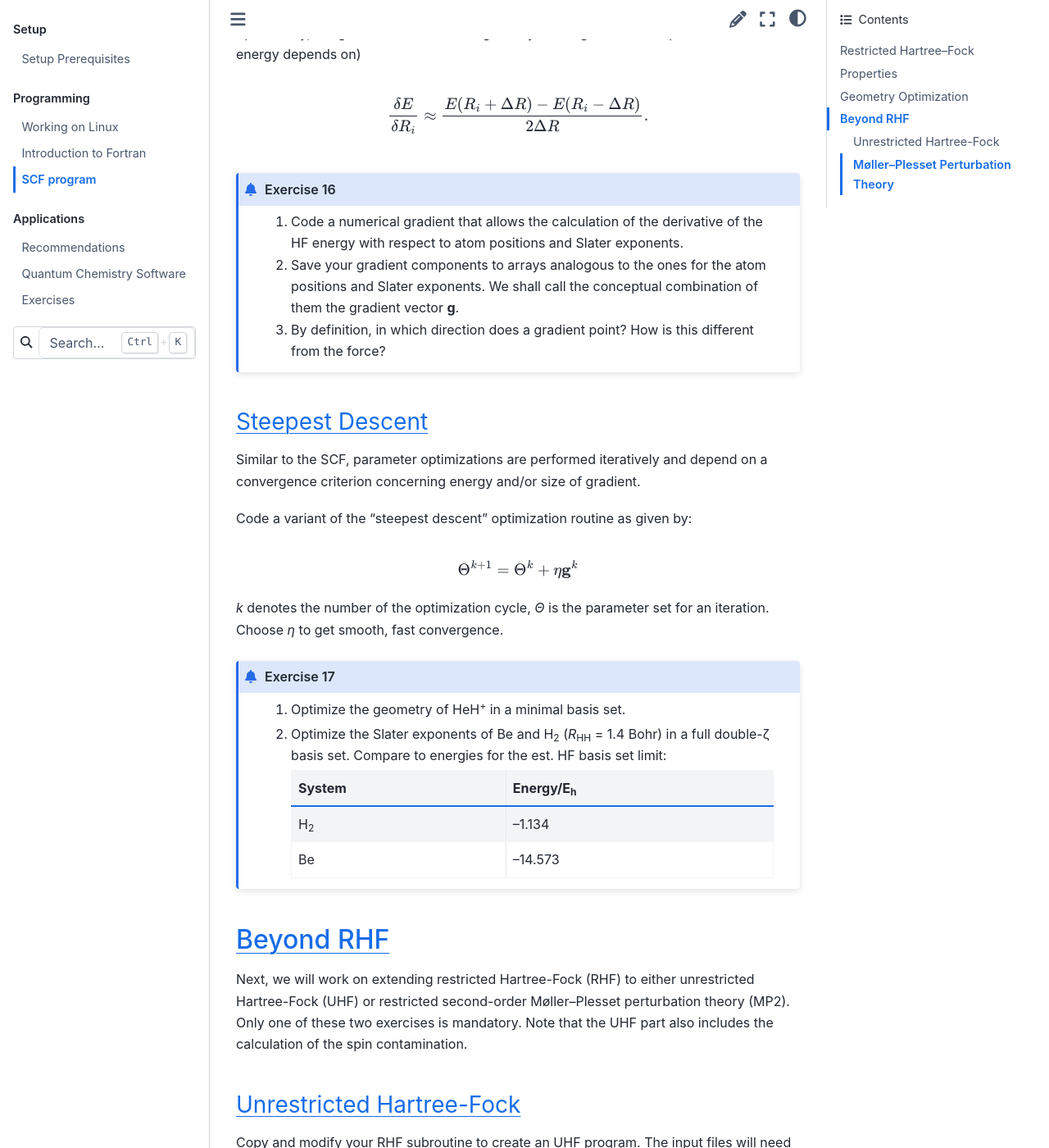
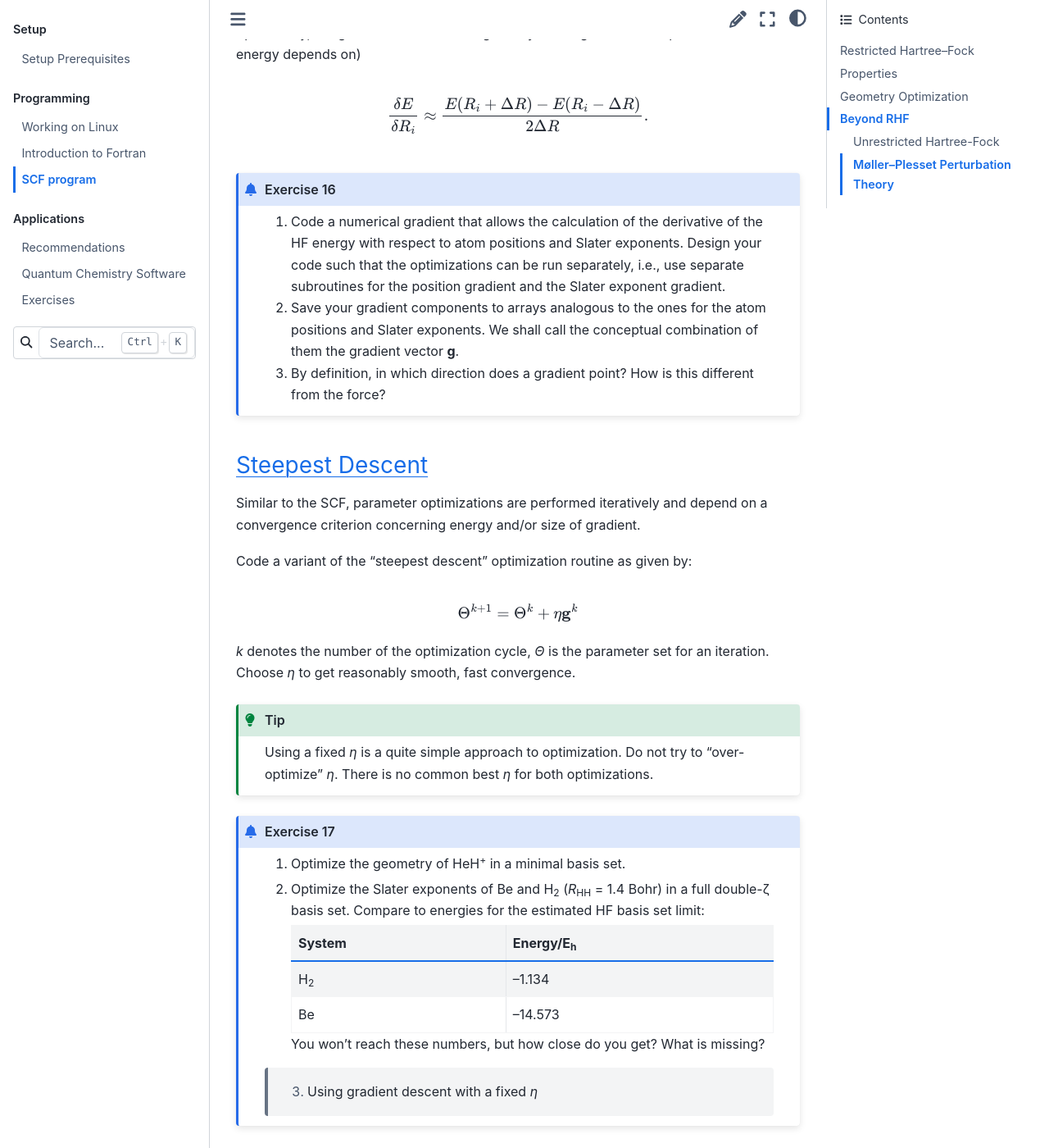
Before and after one commit to grimme-lab/qc2-teaching, a Sphinx documentation site: the page built from doc/prog-scf.rst, in a window 1280 px wide and 1400 px high, scrolled down 17188 px. Shown: the whole window at 82% size. Built offline with Sphinx 7.4.7 and the Sphinx Book theme 1.1.4, drawn with Linux system fonts in a browser that asks for light colours.

Commit message:
Some clarifications for optimization task

```diff
--- a/doc/prog-scf.rst
+++ b/doc/prog-scf.rst
@@ -862,6 +862,9 @@ parameters the energy depends on)
 
    1. Code a numerical gradient that allows the calculation of the derivative of
       the HF energy with respect to atom positions and Slater exponents.
+      Design your code such that the optimizations can be run separately, i.e.,
+      use separate subroutines for the position gradient and the Slater
+      exponent gradient.
    2. Save your gradient components to arrays analogous to the ones for the atom
       positions and Slater exponents.
       We shall call the conceptual combination of them the gradient vector **g**.
@@ -880,15 +883,19 @@ Code a variant of the “steepest descent” optimization routine as given by:
 
    \Theta^{k+1} = \Theta^{k} + \eta \mathbf{g}^{k}
 
-*k* denotes the number of the optimization cycle, *Θ* is the parameter set for an
-iteration. Choose *η* to get smooth, fast convergence.
+*k* denotes the number of the optimization cycle, *Θ* is the parameter set for
+an iteration. Choose *η* to get reasonably smooth, fast convergence.
+
+.. tip::
+
+   Using a fixed *η* is a quite simple approach to optimization. Do not try to "over-optimize" *η*. There is no common best *η* for both optimizations.
 
 .. admonition:: Exercise 17
 
    1. Optimize the geometry of HeH\ :sup:`+` in a minimal basis set.
-   2. Optimize the Slater exponents of Be and H\ :sub:`2` (*R*:sub:`HH` = 1.4 Bohr)
-      in a full double-ζ basis set.
-      Compare to energies for the est. HF basis set limit:
+   2. Optimize the Slater exponents of Be and H\ :sub:`2` (*R*:sub:`HH` =
+      1.4 Bohr) in a full double-ζ basis set.
+      Compare to energies for the estimated HF basis set limit:
 
       =========== ===================
       System      Energy/E\ :sub:`h`
@@ -896,6 +903,11 @@ iteration. Choose *η* to get smooth, fast convergence.
       H\ :sub:`2`  --1.134
       Be          --14.573
       =========== ===================
+
+      You won't reach these numbers, but how close do you get? What is missing?
+
+    3. Using gradient descent with a fixed *η*
+
 
 Beyond RHF
 ----------
```
